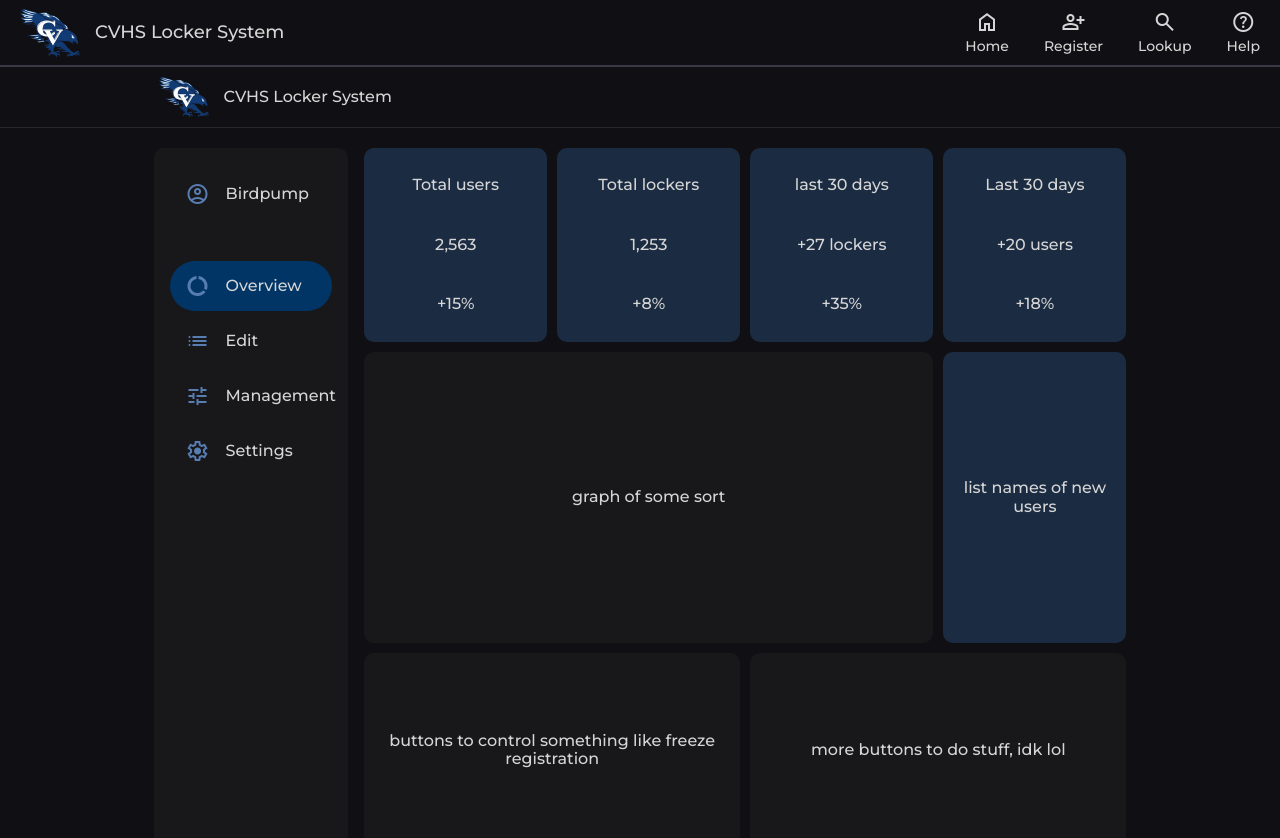
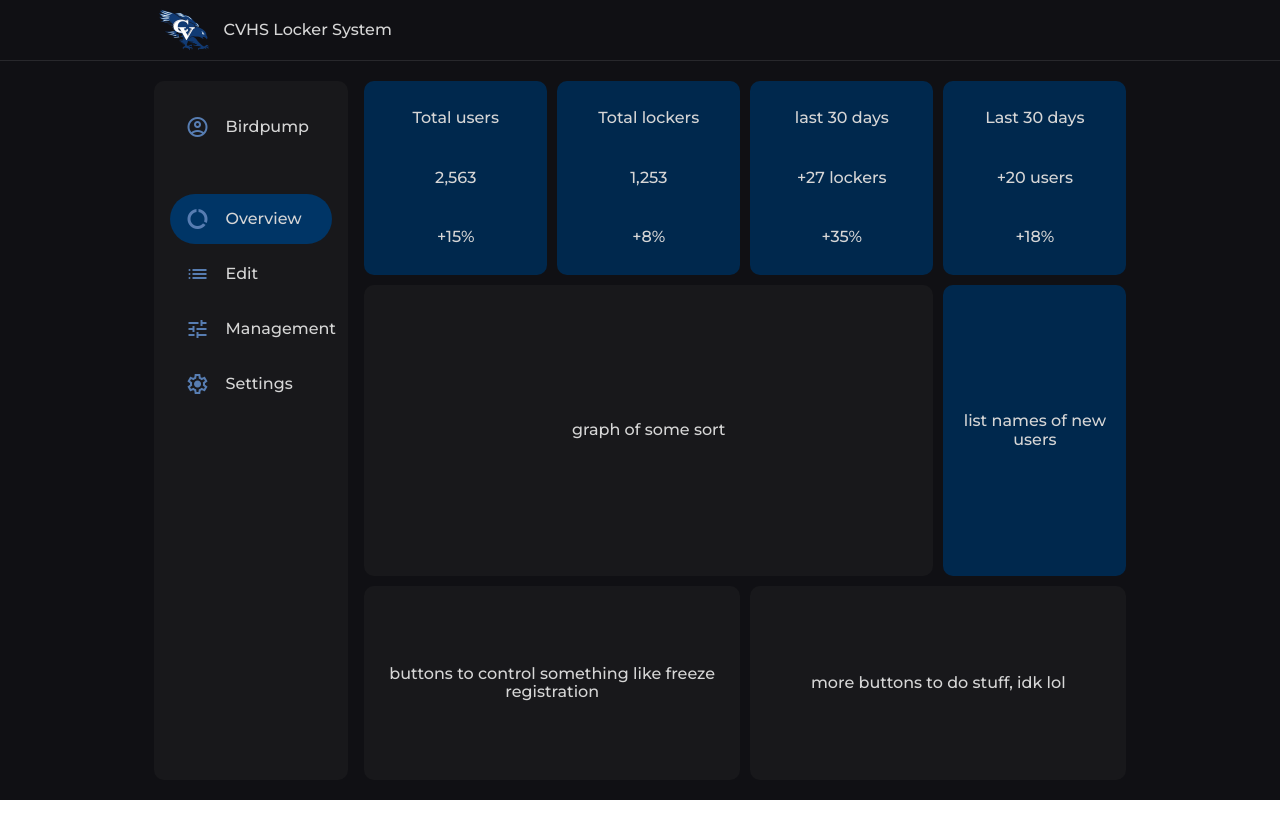
Before and after one commit to CVHS-student-sites/locker-frontend, a SvelteKit app: page /admin in a window 1280 px wide. Shown: the top 838 px of the page. After the commit the page ends 800 px from the top, so only its background shows below. Built offline with nearby package versions, Linux system fonts and the light colour scheme.

Commit message:
revert prev flexbox layout change

```diff
--- a/src/routes/(admin)/admin/+page.svelte
+++ b/src/routes/(admin)/admin/+page.svelte
@@ -152,7 +152,8 @@
     .grid-element-1 {
         width: 100%;
         height: 100%;
-        background-color: #1b2c42;
+        background-color: #00284d;
+        /*background-color: #131821;*/
         border-radius: 10px;
         padding: 8px 12px;
         box-sizing: border-box;
--- a/src/routes/+layout.svelte
+++ b/src/routes/+layout.svelte
@@ -14,17 +14,11 @@
         position: absolute;
         width: 100vw;
     }
-
-    .flex-cont {
-        flex: 1;
-    }
 </style>
 
 
 <div class="layout-main">
     <Topnav/>
-    <div class="flex-cont">
         <slot/>
-    </div>
     <Botnav/>
 </div>
```
